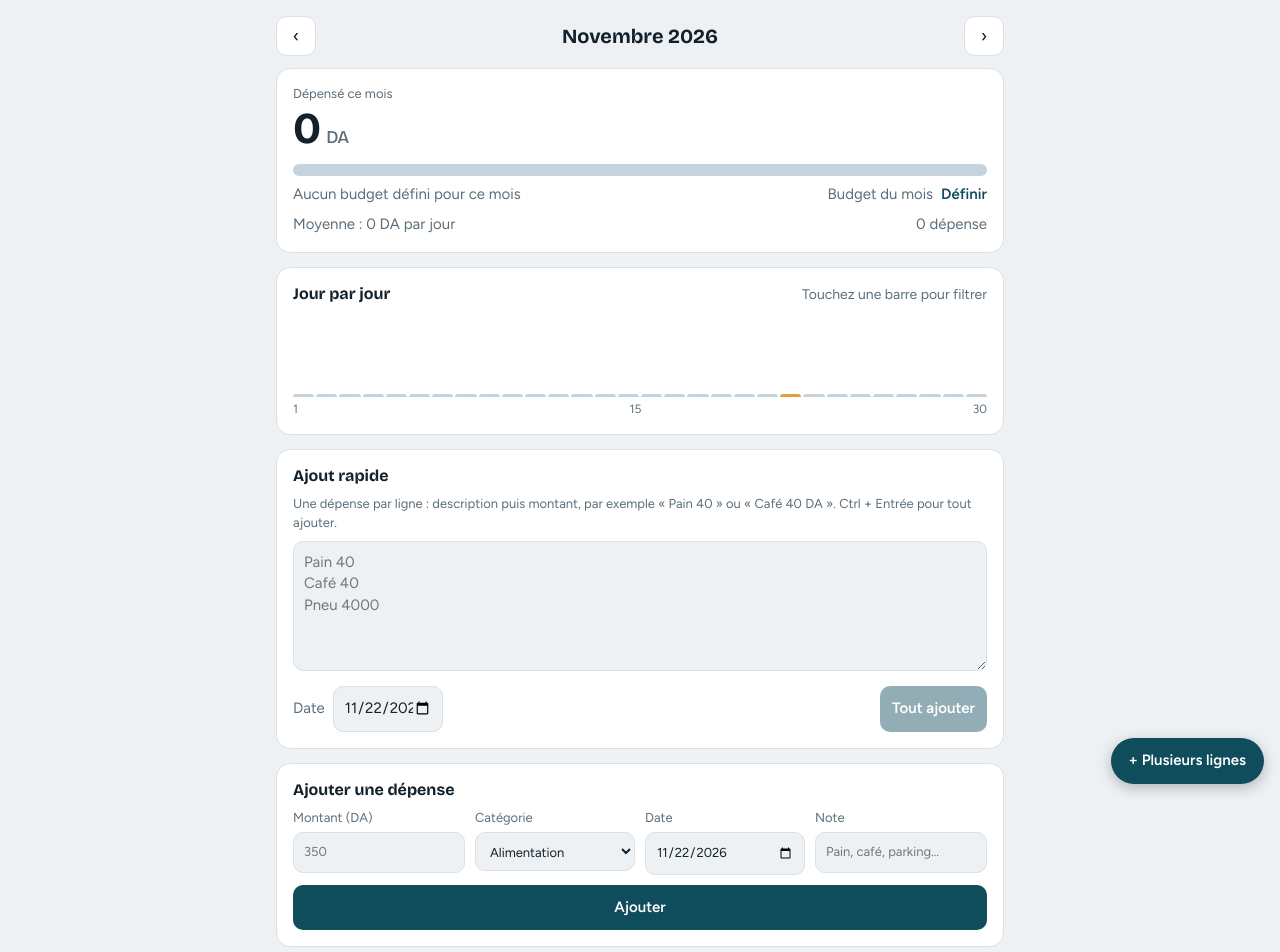
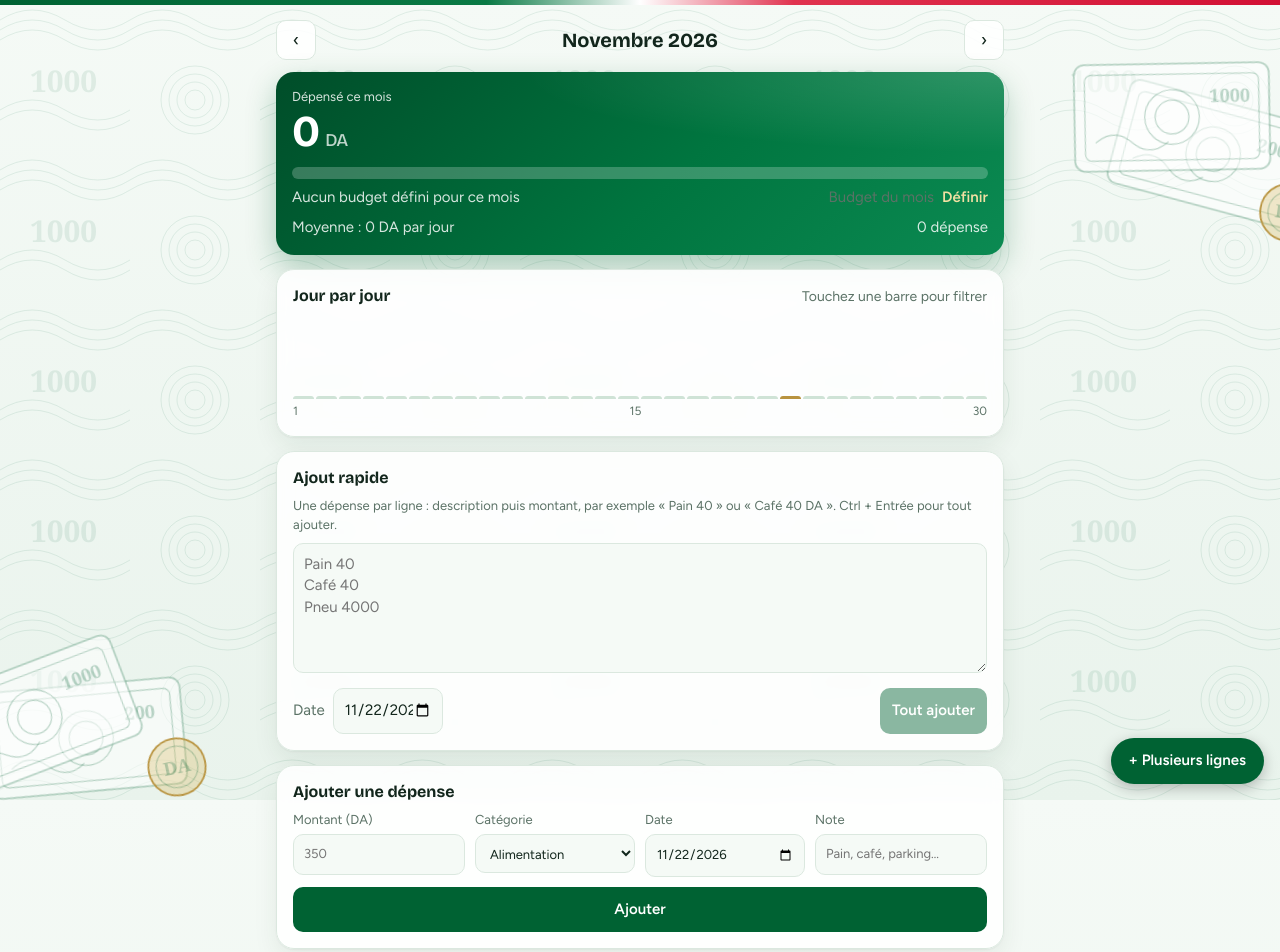
Before and after one commit to JardinElle/Mes-d-penses, a plain HTML site: page index.html in a window 1280 px wide. Shown: the top 952 px of the page. Drawn offline with nearby package versions, Linux system fonts and the light colour scheme.

Commit message:
Update index.html

```diff
--- a/index.html
+++ b/index.html
@@ -6,16 +6,27 @@
 <title>Mes dépenses</title>
 <link rel="stylesheet" href="https://fonts.googleapis.com/css2?family=Bricolage+Grotesque:wght@500;700&family=Figtree:wght@400;500;600&display=swap">
 <style>
-:root{--bg:#eef1f4;--card:#fff;--ink:#12212b;--mute:#5d6e7a;--line:#d9e0e6;--main:#0f4c5c;--on:#fff;--acc:#e09f3e;--bad:#b23a48;--bar:#c4d3dc;
+:root{--bg:#f5faf6;--bg2:#e9f3ec;--card:rgba(255,255,255,.88);--ink:#12261c;--mute:#5b7266;--line:#dbe8df;--main:#006233;--on:#fff;--acc:#b8933f;--bad:#c8102e;--bar:#cfe3d6;--patc:rgba(0,98,51,.09);--patc2:rgba(0,98,51,.26);--note:rgba(255,255,255,.55);
 box-sizing:border-box;padding-top:env(safe-area-inset-top,0px);padding-bottom:env(safe-area-inset-bottom,0px)}
-@media (prefers-color-scheme:dark){:root:not([data-theme="light"]){--bg:#0e161c;--card:#16222b;--ink:#e8eef2;--mute:#92a4b0;--line:#26363f;--main:#5fb3c6;--on:#0e161c;--acc:#e8b05a;--bad:#e07a86;--bar:#2c4350}}
-:root[data-theme="dark"]{--bg:#0e161c;--card:#16222b;--ink:#e8eef2;--mute:#92a4b0;--line:#26363f;--main:#5fb3c6;--on:#0e161c;--acc:#e8b05a;--bad:#e07a86;--bar:#2c4350}
+@media (prefers-color-scheme:dark){:root:not([data-theme="light"]){--bg:#0b1612;--bg2:#0f1f18;--card:rgba(18,33,26,.88);--ink:#e6f1ea;--mute:#8fa89a;--line:#1f372b;--main:#4fbf86;--on:#08150e;--acc:#d9bc6a;--bad:#ef6b7c;--bar:#25402f;--patc:rgba(120,210,160,.07);--patc2:rgba(120,210,160,.22);--note:rgba(255,255,255,.04)}}
+:root[data-theme="dark"]{--bg:#0b1612;--bg2:#0f1f18;--card:rgba(18,33,26,.88);--ink:#e6f1ea;--mute:#8fa89a;--line:#1f372b;--main:#4fbf86;--on:#08150e;--acc:#d9bc6a;--bad:#ef6b7c;--bar:#25402f;--patc:rgba(120,210,160,.07);--patc2:rgba(120,210,160,.22);--note:rgba(255,255,255,.04)}
 *{box-sizing:border-box}
 html{scroll-padding-top:env(safe-area-inset-top,0px)}
-body{margin:0;background:var(--bg);color:var(--ink);font:400 15px/1.45 Figtree,system-ui,sans-serif}
-.w{max-width:760px;margin:0 auto;padding:16px 16px 84px}
+body{margin:0;background:var(--bg) linear-gradient(180deg,var(--bg) 0%,var(--bg2) 100%) fixed;color:var(--ink);font:400 15px/1.45 Figtree,system-ui,sans-serif;min-height:100vh}
+body::before{content:"";position:fixed;top:0;left:0;right:0;height:5px;z-index:5;background:linear-gradient(90deg,#006233,#0a7a45 38%,#fff 50%,#e0334f 62%,#d21034)}
+.bgp{position:fixed;inset:0;width:100%;height:100%;z-index:0;pointer-events:none}
+.gl{fill:none;stroke:var(--patc);stroke-width:1}
+.gt{font:700 30px Georgia,serif;fill:var(--patc)}
+.n{fill:var(--note);stroke:var(--patc2);stroke-width:1.4}
+.l{fill:none;stroke:var(--patc2);stroke-width:.9}
+.gold{fill:rgba(217,188,106,.35);stroke:var(--acc);stroke-width:1.4}
+.t{fill:var(--patc2);font:700 14px Georgia,serif}
+.cash{position:fixed;width:300px;height:195px;z-index:0;pointer-events:none}
+.cash.tr{top:46px;right:-70px;transform:rotate(8deg)}
+.cash.bl{bottom:-30px;left:-80px;transform:rotate(-12deg)}
+.w{position:relative;z-index:1;max-width:760px;margin:0 auto;padding:20px 16px 84px}
 h1,.big,.num{font-family:"Bricolage Grotesque",Figtree,system-ui,sans-serif}
-.card{background:var(--card);border:1px solid var(--line);border-radius:14px;padding:16px;margin-bottom:14px}
+.card{background:var(--card);-webkit-backdrop-filter:blur(8px);backdrop-filter:blur(8px);border:1px solid var(--line);border-radius:18px;padding:16px;margin-bottom:14px;box-shadow:0 1px 2px rgba(0,60,30,.05),0 10px 26px rgba(0,60,30,.07)}
 .nav{display:flex;align-items:center;justify-content:space-between;margin-bottom:12px}
 .nav h1{font-size:20px;margin:0;text-transform:capitalize}
 button{font:inherit;cursor:pointer;color:inherit}
@@ -37,6 +48,19 @@ button:focus-visible,input:focus-visible,select:focus-visible{outline:2px solid
 #rest.bad{color:var(--bad);font-weight:600}
 .go.sm{padding:8px 14px}
 .bedit{padding:10px;background:var(--bg);border-radius:10px}
+.hero{background:linear-gradient(135deg,#004d29 0%,#00753f 55%,#0b8a52 100%);color:#fff;border:0;position:relative;overflow:hidden;box-shadow:0 12px 30px rgba(0,98,51,.30)}
+.hero::after{content:"";position:absolute;inset:0;background:radial-gradient(120% 80% at 100% 0%,rgba(255,255,255,.16),transparent 55%);pointer-events:none}
+.hero>*{position:relative;z-index:1}
+.hero .lbl,.hero .row{color:rgba(255,255,255,.84)}
+.hero .big small{color:rgba(255,255,255,.75)}
+.hero .lnk{color:#f2e0a3}
+.hero #pg{background:rgba(255,255,255,.22)}
+.hero #pg .ok{background:#f0dc9a}
+.hero #pg .ex{background:#ff5a6e}
+.hero #rest.bad{color:#ffd9de}
+.hero .badge{background:#d21034;color:#fff;box-shadow:0 0 0 2px rgba(255,255,255,.85)}
+.hero .bedit{background:var(--bg);color:var(--mute)}
+.hero .bedit .lnk{color:var(--main)}
 .bud{display:flex;gap:8px;align-items:center;color:var(--mute)}
 .bud input{width:110px}
 input,select{font:inherit;color:var(--ink);background:var(--bg);border:1px solid var(--line);border-radius:10px;padding:10px;min-width:0}
@@ -78,6 +102,22 @@ textarea{font:inherit;color:var(--ink);background:var(--bg);border:1px solid var
 </style>
 </head>
 <body>
+<svg class="bgp" aria-hidden="true" focusable="false">
+  <defs>
+    <pattern id="gp" width="260" height="150" patternUnits="userSpaceOnUse">
+      <g class="gl"><path d="M0 20Q32 0 65 20T130 20T195 20T260 20"/><path d="M0 30Q32 10 65 30T130 30T195 30T260 30"/><path d="M0 40Q32 20 65 40T130 40T195 40T260 40"/><circle cx="195" cy="100" r="34"/><circle cx="195" cy="100" r="26"/><circle cx="195" cy="100" r="18"/><circle cx="195" cy="100" r="10"/><path d="M0 110Q32 90 65 110T130 110"/><path d="M0 120Q32 100 65 120T130 120"/></g>
+      <text x="30" y="92" class="gt">1000</text>
+    </pattern>
+    <g id="cash">
+      <g transform="rotate(7 120 75)"><rect class="n" x="52" y="40" width="150" height="82" rx="8"/><rect class="l" x="60" y="48" width="134" height="66" rx="5"/><circle class="l" cx="127" cy="81" r="21"/><circle class="l" cx="127" cy="81" r="13"/><path class="l" d="M68 100q14-12 28 0t28 0"/><text class="t" x="158" y="70">200</text></g>
+      <g transform="rotate(-9 110 70)"><rect class="n" x="18" y="14" width="150" height="82" rx="8"/><rect class="l" x="26" y="22" width="134" height="66" rx="5"/><circle class="l" cx="93" cy="55" r="21"/><circle class="l" cx="93" cy="55" r="13"/><path class="l" d="M34 74q14-12 28 0t28 0"/><text class="t" x="122" y="44">1000</text></g>
+      <circle class="gold" cx="190" cy="118" r="22"/><circle class="l" cx="190" cy="118" r="16"/><text class="t" x="190" y="123" text-anchor="middle">DA</text>
+    </g>
+  </defs>
+  <rect width="100%" height="100%" fill="url(#gp)"/>
+</svg>
+<svg class="cash tr" viewBox="0 0 230 150" aria-hidden="true"><use href="#cash"/></svg>
+<svg class="cash bl" viewBox="0 0 230 150" aria-hidden="true"><use href="#cash"/></svg>
 <div class="w">
   <div class="nav">
     <button class="ic" data-a="prev" aria-label="Mois précédent">‹</button>
@@ -85,7 +125,7 @@ textarea{font:inherit;color:var(--ink);background:var(--bg);border:1px solid var
     <button class="ic" data-a="next" aria-label="Mois suivant">›</button>
   </div>
 
-  <div class="card">
+  <div class="card hero">
     <div class="lbl">Dépensé ce mois</div>
     <div class="top">
       <div class="big num"><span id="tot">0</span><small>DA</small></div>
```
